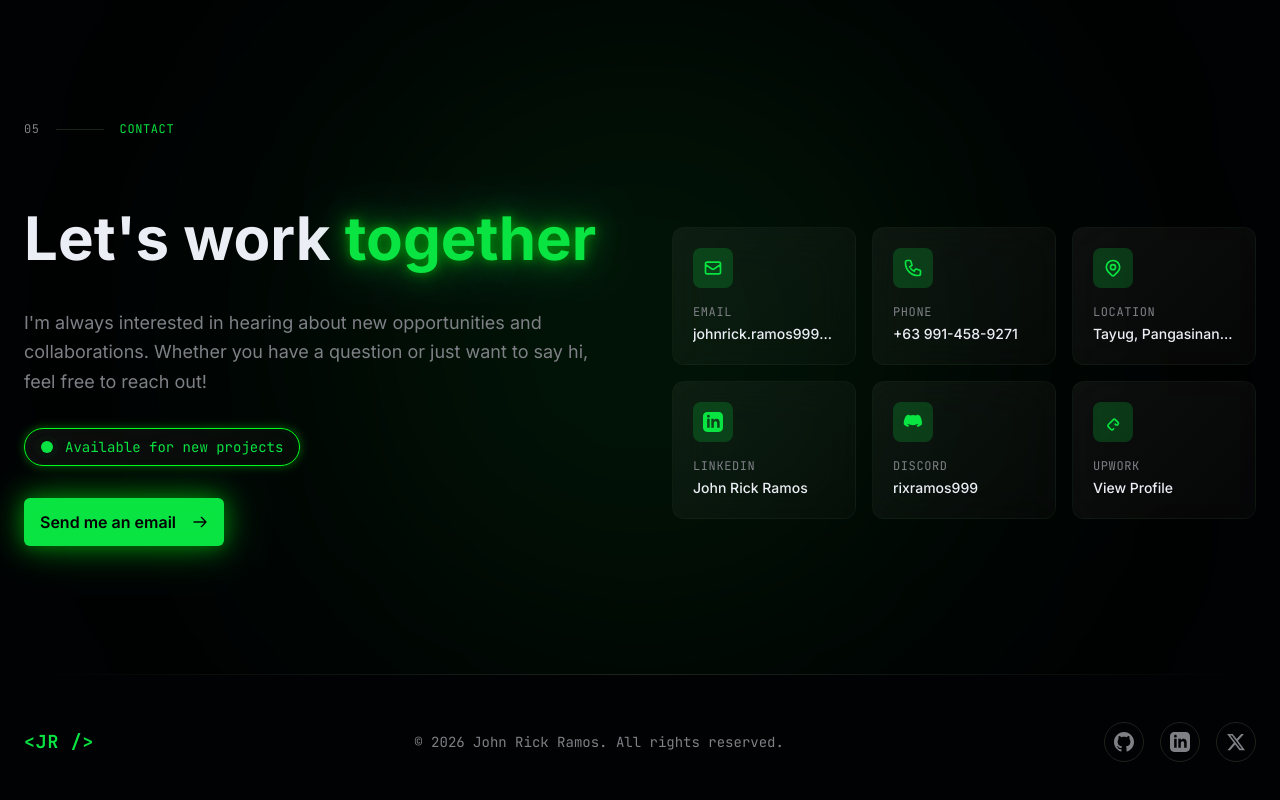
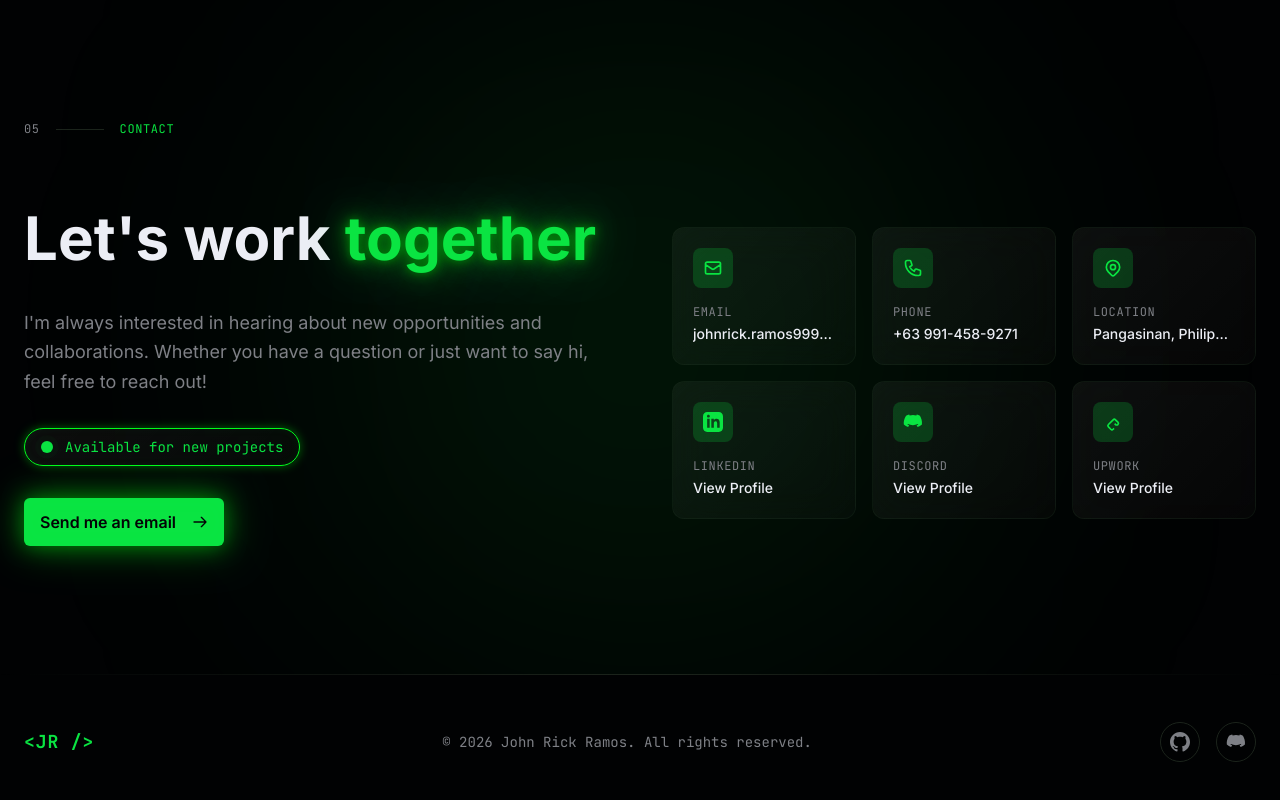
Before and after one commit to rixramos/CMDPortfolio, a Next.js app: page /CMDPortfolio/ in a window 1280 px wide. Shown: the part 4298-5098 px from the top of the page. Built offline with nearby package versions, Linux system fonts and the light colour scheme.

Commit message:
detail changes

```diff
--- a/components/contact-section.tsx
+++ b/components/contact-section.tsx
@@ -32,7 +32,7 @@ const contactInfo = [
       </svg>
     ),
     label: "Location",
-    value: "Tayug, Pangasinan, Philippines",
+    value: "Pangasinan, Philippines",
     href: "#",
   },
   {
@@ -42,7 +42,7 @@ const contactInfo = [
     </svg>
   ),
   label: "LinkedIn",
-  value: "John Rick Ramos",
+  value: "View Profile",
   href: "https://www.linkedin.com/in/rixramos999",
   external: true,
 },
@@ -53,7 +53,7 @@ const contactInfo = [
     </svg>
   ),
   label: "Discord",
-  value: "rixramos999",
+  value: "View Profile",
   href: "https://discord.com/users/416852234396106754",
   external: true,
 },
--- a/components/footer.tsx
+++ b/components/footer.tsx
@@ -3,7 +3,7 @@
 const socialLinks = [
   {
     name: "GitHub",
-    href: "https://github.com",
+    href: "https://github.com/rixramos",
     icon: (
       <svg className="w-5 h-5" fill="currentColor" viewBox="0 0 24 24">
         <path d="M12 0c-6.626 0-12 5.373-12 12 0 5.302 3.438 9.8 8.207 11.387.599.111.793-.261.793-.577v-2.234c-3.338.726-4.033-1.416-4.033-1.416-.546-1.387-1.333-1.756-1.333-1.756-1.089-.745.083-.729.083-.729 1.205.084 1.839 1.237 1.839 1.237 1.07 1.834 2.807 1.304 3.492.997.107-.775.418-1.305.762-1.604-2.665-.305-5.467-1.334-5.467-5.931 0-1.311.469-2.381 1.236-3.221-.124-.303-.535-1.524.117-3.176 0 0 1.008-.322 3.301 1.23.957-.266 1.983-.399 3.003-.404 1.02.005 2.047.138 3.006.404 2.291-1.552 3.297-1.23 3.297-1.23.653 1.653.242 2.874.118 3.176.77.84 1.235 1.911 1.235 3.221 0 4.609-2.807 5.624-5.479 5.921.43.372.823 1.102.823 2.222v3.293c0 .319.192.694.801.576 4.765-1.589 8.199-6.086 8.199-11.386 0-6.627-5.373-12-12-12z" />
@@ -11,23 +11,15 @@ const socialLinks = [
     ),
   },
 {
-    name: "LinkedIn",
-    href: "https://linkedin.com",
+  name: "Discord",
+  href: "https://discord.com/users/416852234396106754",
   icon: (
     <svg className="w-5 h-5" fill="currentColor" viewBox="0 0 24 24">
-        <path d="M19 0h-14c-2.761 0-5 2.239-5 5v14c0 2.761 2.239 5 5 5h14c2.762 0 5-2.239 5-5v-14c0-2.761-2.238-5-5-5zm-11 19h-3v-11h3v11zm-1.5-12.268c-.966 0-1.75-.79-1.75-1.764s.784-1.764 1.75-1.764 1.75.79 1.75 1.764-.783 1.764-1.75 1.764zm13.5 12.268h-3v-5.604c0-3.368-4-3.113-4 0v5.604h-3v-11h3v1.765c1.396-2.586 7-2.777 7 2.476v6.759z" />
+      <path d="M20.317 4.369A19.791 19.791 0 0016.558 3c-.177.32-.384.75-.526 1.086a18.27 18.27 0 00-8.064 0A11.42 11.42 0 007.442 3a19.736 19.736 0 00-3.76 1.369C1.306 7.947.664 11.437.985 14.877A19.9 19.9 0 006.067 18c.49-.67.926-1.382 1.3-2.132-.711-.269-1.389-.604-2.03-.997.17-.126.336-.257.497-.393 3.92 1.84 8.172 1.84 12.046 0 .162.136.327.267.497.393-.642.393-1.321.728-2.031.997.375.75.811 1.462 1.301 2.132a19.87 19.87 0 005.081-3.123c.377-3.99-.644-7.449-2.411-10.508z" />
     </svg>
   ),
 },
-  {
-    name: "Twitter",
-    href: "https://twitter.com",
-    icon: (
-      <svg className="w-5 h-5" fill="currentColor" viewBox="0 0 24 24">
-        <path d="M18.244 2.25h3.308l-7.227 8.26 8.502 11.24H16.17l-5.214-6.817L4.99 21.75H1.68l7.73-8.835L1.254 2.25H8.08l4.713 6.231zm-1.161 17.52h1.833L7.084 4.126H5.117z" />
-      </svg>
-    ),
-  },
+
 ];
 
 export function Footer() {
```
Lines whose indentation alone changed are shown as unchanged.
